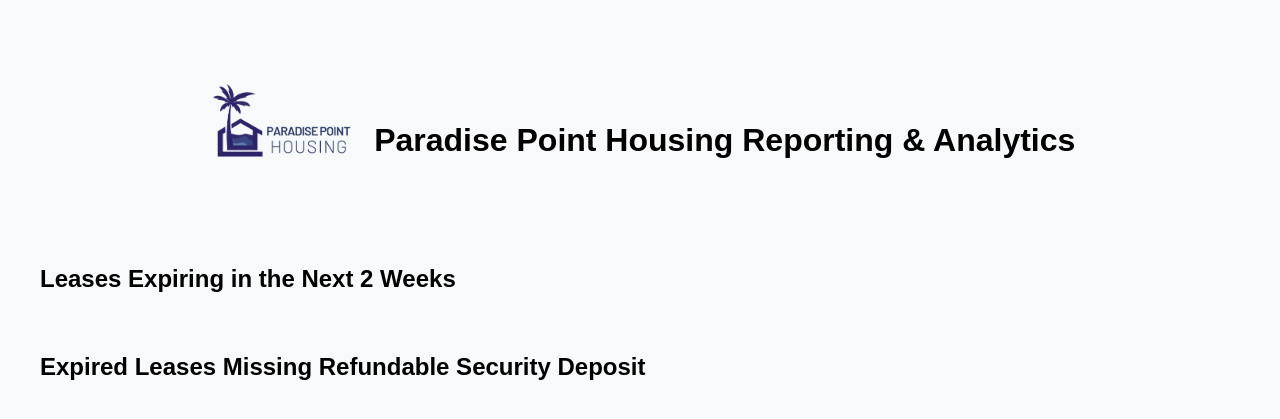
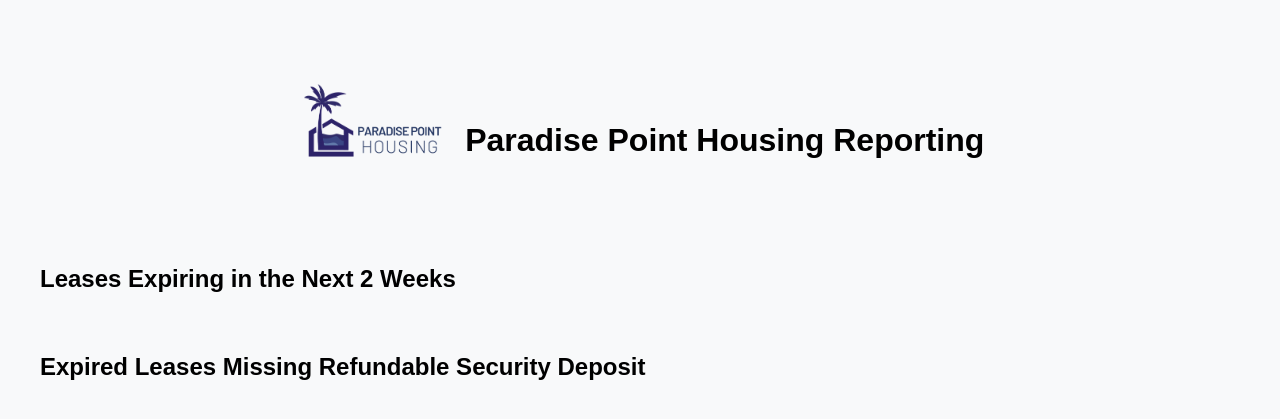
Before and after one commit to pphousing/paradise_point_housing_dashboard_vas, a Flask app: template templates/index.html in a window 1280 px wide. Shown: the top 419 px of the page. Run offline with Flask 3, Linux system fonts and the light colour scheme; the template is opened without the code that fills it, so the values that code supplies are empty.

Commit message:
Add files via upload

```diff
--- a/templates/index.html
+++ b/templates/index.html
@@ -108,7 +108,7 @@
 <body>
     <div class="header">
         <img src="{{ url_for('static', filename='pp_logo.png') }}" alt="Paradise Point Logo" class="logo">
-        <h1>Paradise Point Housing Reporting & Analytics</h1>
+        <h1>Paradise Point Housing Reporting</h1>
     </div>
 
 
```
